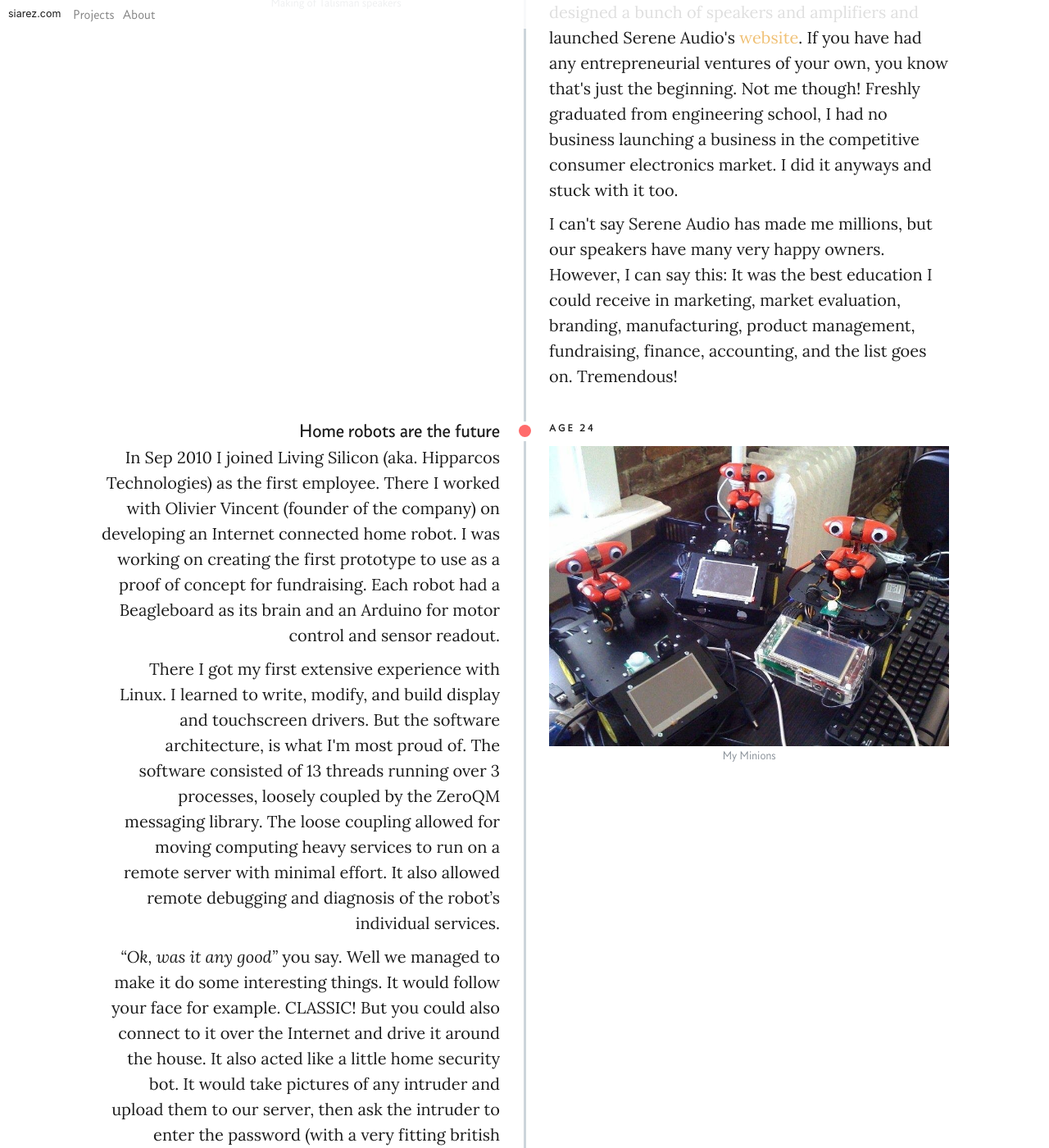
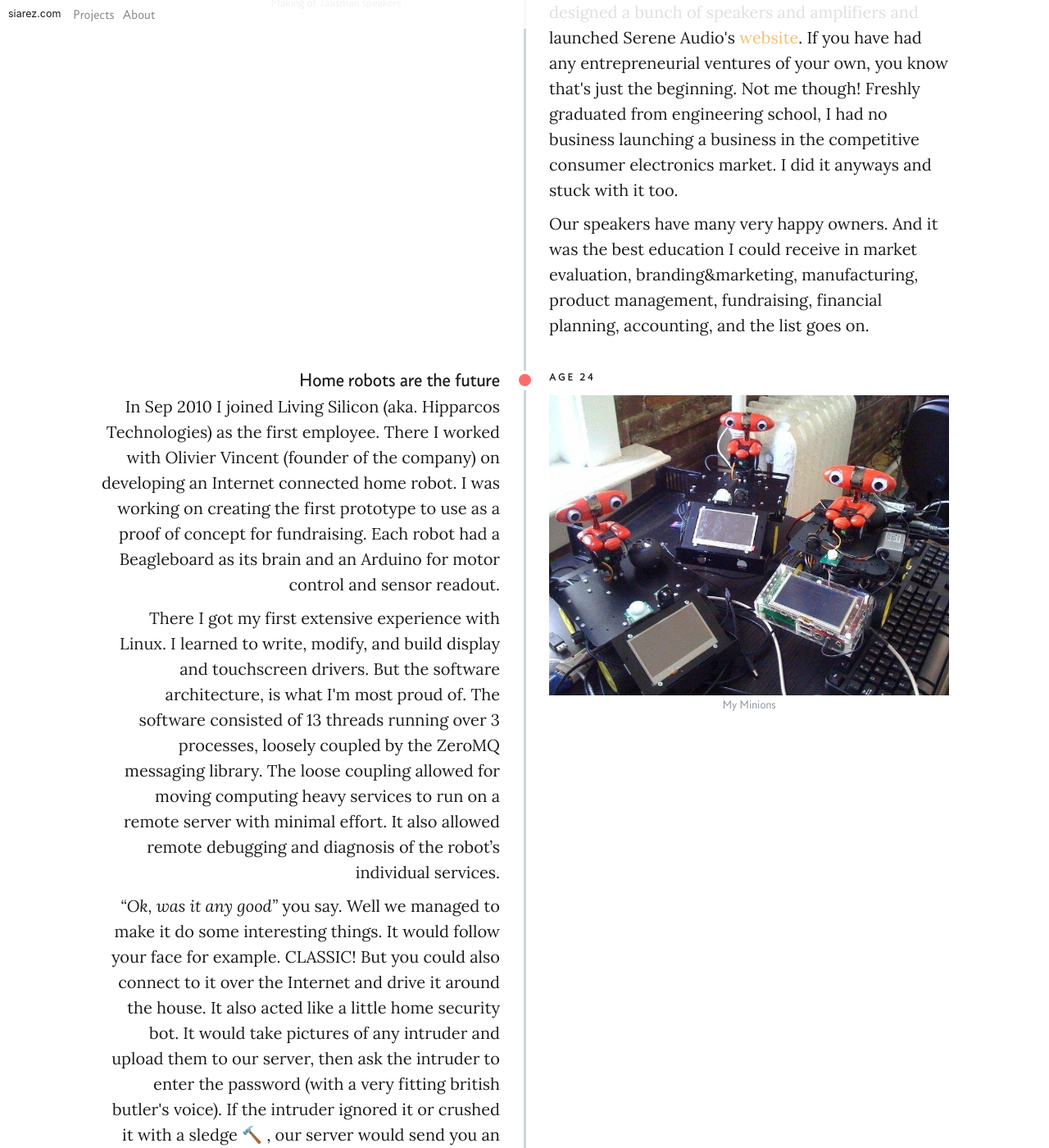
Before and after one commit to siarez/siarez.com, a Jekyll site: the page built from pages/about.html, in a window 1280 px wide and 1400 px high, scrolled down 4305 px. Shown: the whole window at 82% size. Built offline with Jekyll 4.4.1, drawn with Linux system fonts in a browser that asks for light colours; nearby versions of some CDN libraries.

Commit message:
typos ...

```diff
--- a/pages/about.html
+++ b/pages/about.html
@@ -257,9 +257,9 @@ permalink: about.html
                             Not me though! Freshly graduated from engineering school, I had no business launching a business in the competitive consumer electronics market.
                             I did it anyways and stuck with it too.
                         </p>
-                        <p>I can't say Serene Audio has made me millions, but our speakers have many very happy owners.
-                            However, I can say this: It was the best education I could receive in marketing, market evaluation, branding, manufacturing, product management, fundraising, finance, accounting, and the list goes on.
-                            Tremendous!<br>
+                        <p>Our speakers have many very happy owners.
+                            And it was the best education I could receive in market evaluation, branding&amp;marketing, manufacturing, product management, fundraising, financial planning, accounting, and the list goes on.
+                            <br>
                         </p>
                     </div>
                     <div class="timeline-image" >
@@ -291,7 +291,7 @@ permalink: about.html
                         <p> There I got my first extensive experience with Linux.
                             I learned to write, modify, and build display and touchscreen drivers.
                             But the software architecture, is what I'm most proud of.
-                            The software consisted of 13 threads running over 3 processes, loosely coupled by the ZeroQM messaging library.
+                            The software consisted of 13 threads running over 3 processes, loosely coupled by the ZeroMQ messaging library.
                             The loose coupling allowed for moving computing heavy services to run on a remote server with minimal effort.
                             It also allowed remote debugging and diagnosis of the robot’s individual services.
                         </p>
```
